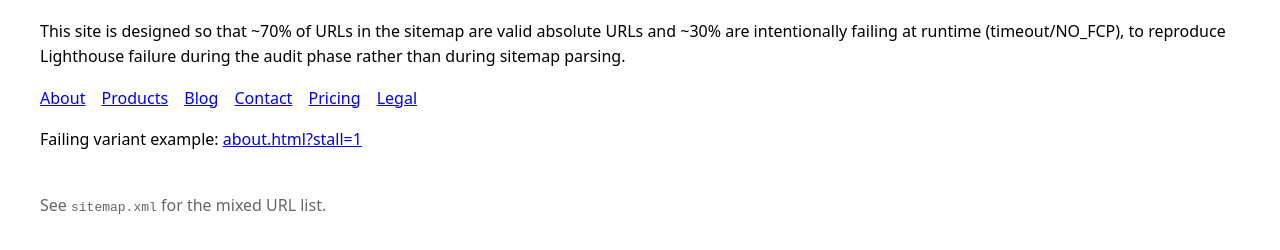
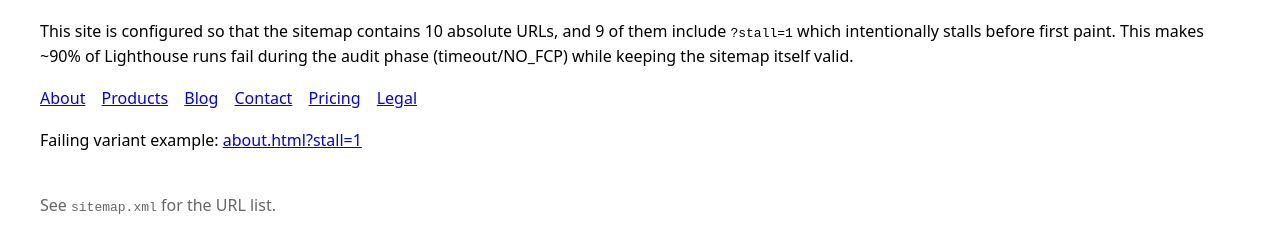
Before and after one commit to patrickbynd/errorpercent, a plain HTML site: page index.html in a window 1280 px wide. Shown: the part 94-344 px from the top of the page. Drawn offline with Linux system fonts and the light colour scheme.

Commit message:
docs: update copy to reflect 9/10 failures

```diff
--- a/index.html
+++ b/index.html
@@ -16,7 +16,7 @@
 </head>
 <body>
 	<h1>ErrorPercent</h1>
-	<p>This site is designed so that ~70% of URLs in the sitemap are valid absolute URLs and ~30% are intentionally failing at runtime (timeout/NO_FCP), to reproduce Lighthouse failure during the audit phase rather than during sitemap parsing.</p>
+	<p>This site is configured so that the sitemap contains 10 absolute URLs, and 9 of them include <code>?stall=1</code> which intentionally stalls before first paint. This makes ~90% of Lighthouse runs fail during the audit phase (timeout/NO_FCP) while keeping the sitemap itself valid.</p>
 	<nav>
 		<a href="about.html">About</a>
 		<a href="products.html">Products</a>
@@ -27,7 +27,7 @@
 	</nav>
 	<p>Failing variant example: <a href="about.html?stall=1">about.html?stall=1</a></p>
 	<footer>
-		<p>See <code>sitemap.xml</code> for the mixed URL list.</p>
+		<p>See <code>sitemap.xml</code> for the URL list.</p>
 	</footer>
 </body>
 </html>
```
Also changed, not shown: 1 other file.
